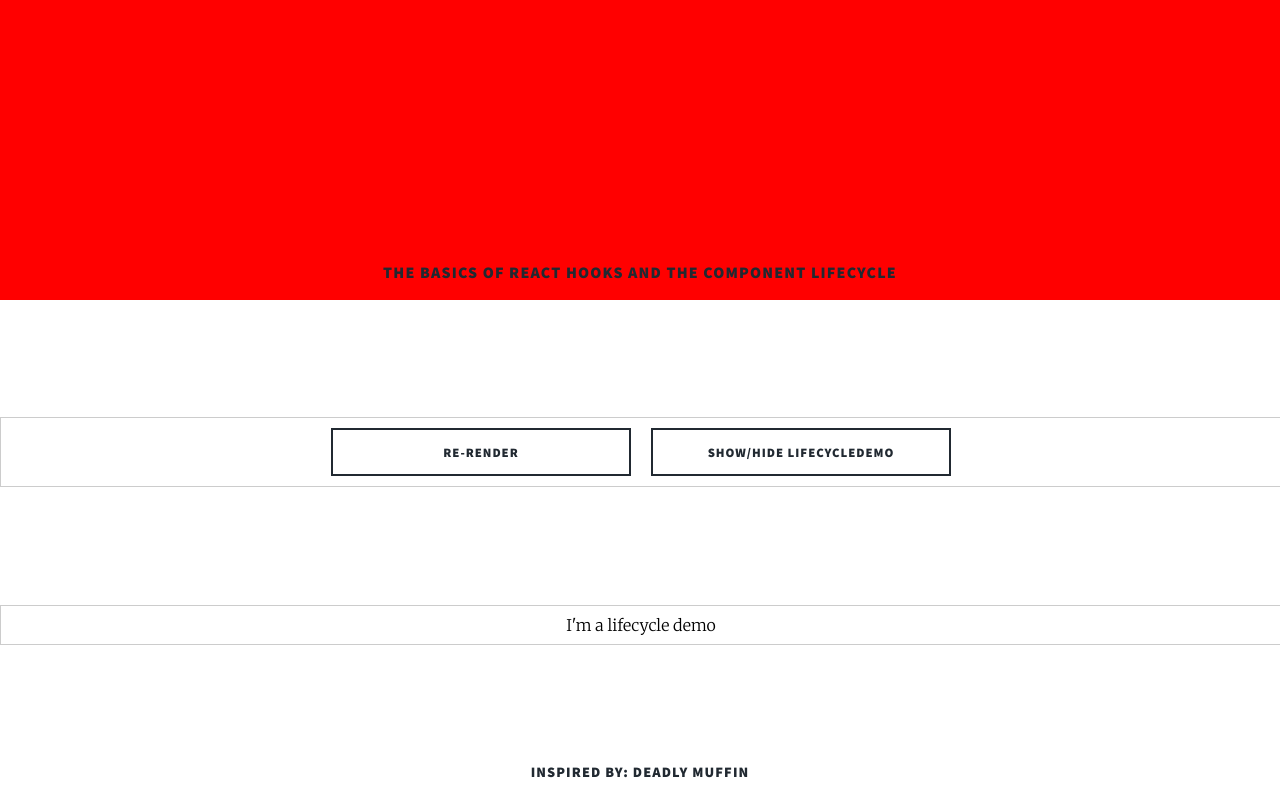
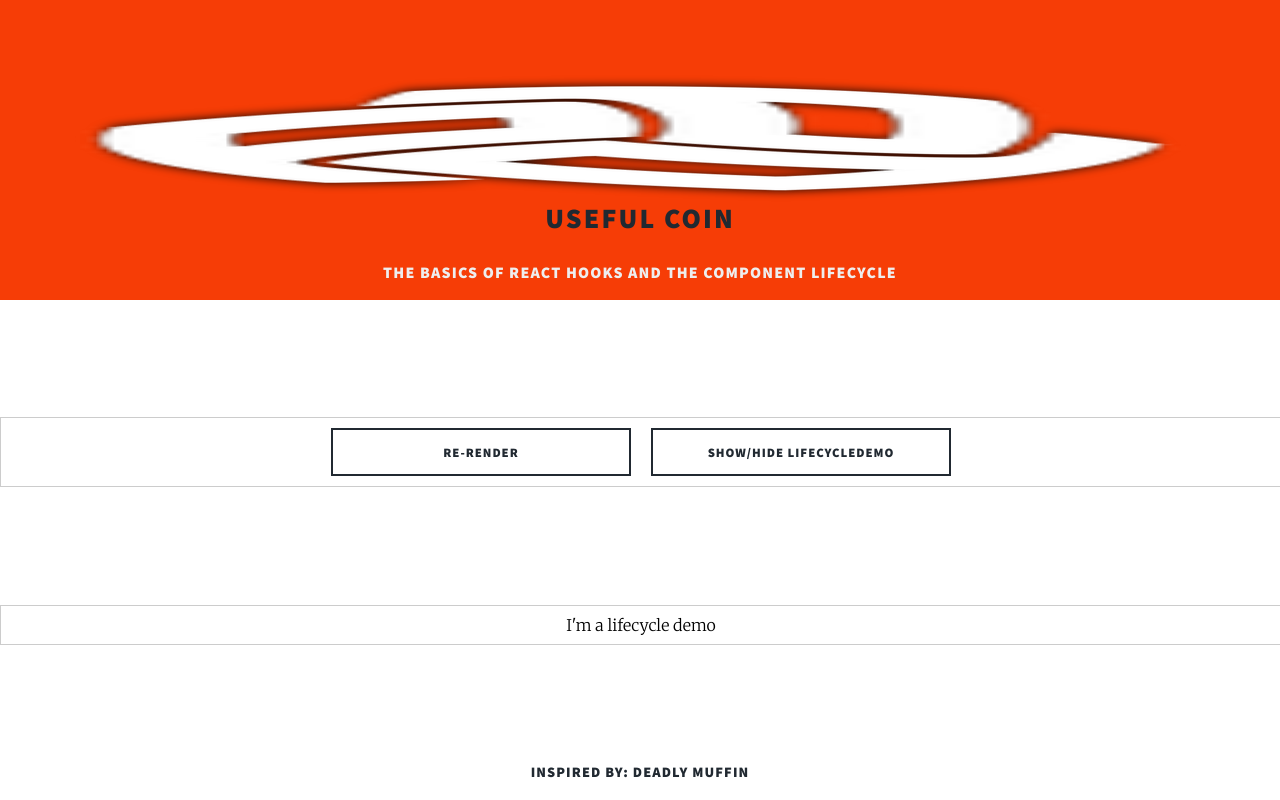
Before and after one commit to munair/react-hooks-basics, a React app: page / in a window 1280 px wide. Built offline with nearby package versions, Linux system fonts and the light colour scheme.

Commit message:
Add brand name and Icon.

```diff
--- a/src/index.css
+++ b/src/index.css
@@ -31,8 +31,17 @@
     padding: 0;
     margin: 0;
     text-align: center;
-		background-color: red;
+		background-color: rgb(246, 61, 6);
+		color: #ffffff;
 		width: auto;
+	}
+
+	.heading img {
+		filter: drop-shadow(rgb(0, 0, 0) 0px 0px 5px);
+	}
+
+	.heading h4 {
+		color: #eeeeee;
 	}
 
 	.container {
--- a/src/index.js
+++ b/src/index.js
@@ -40,6 +40,8 @@ const App = () => {
   return (
     <div className="wrapper">
       <header id="about" className="heading">
+        <img src="images/usefulcoin-whiteicon-128x128px.png" />
+        <h2>Useful Coin</h2>
         <h4>The Basics of React Hooks and the Component Lifecycle</h4>
       </header>
       <div id="controls" className="container">
```
